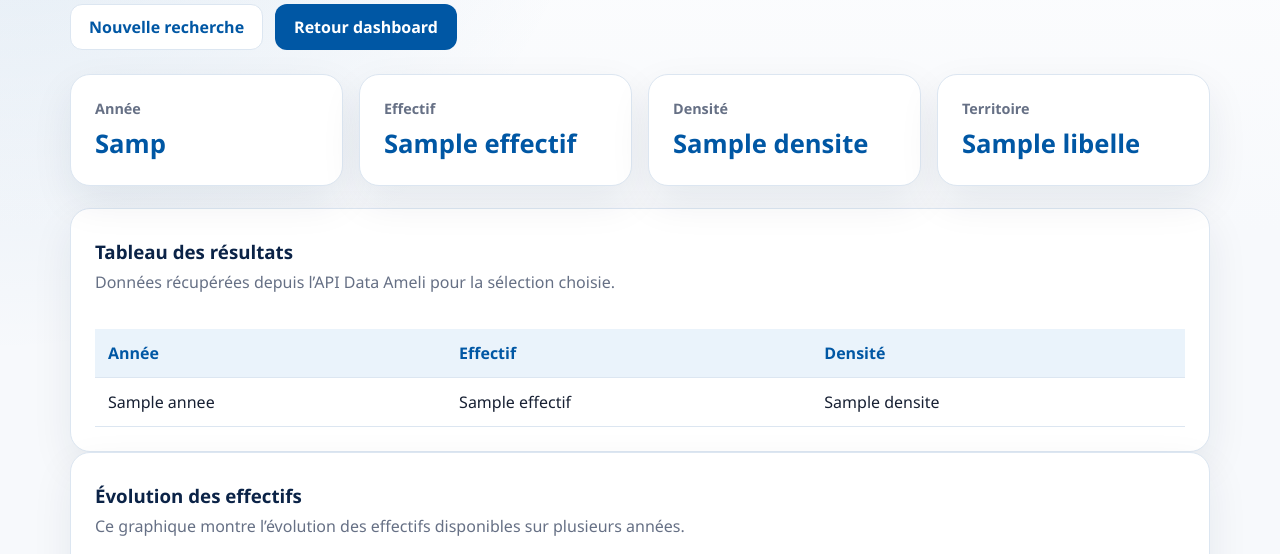
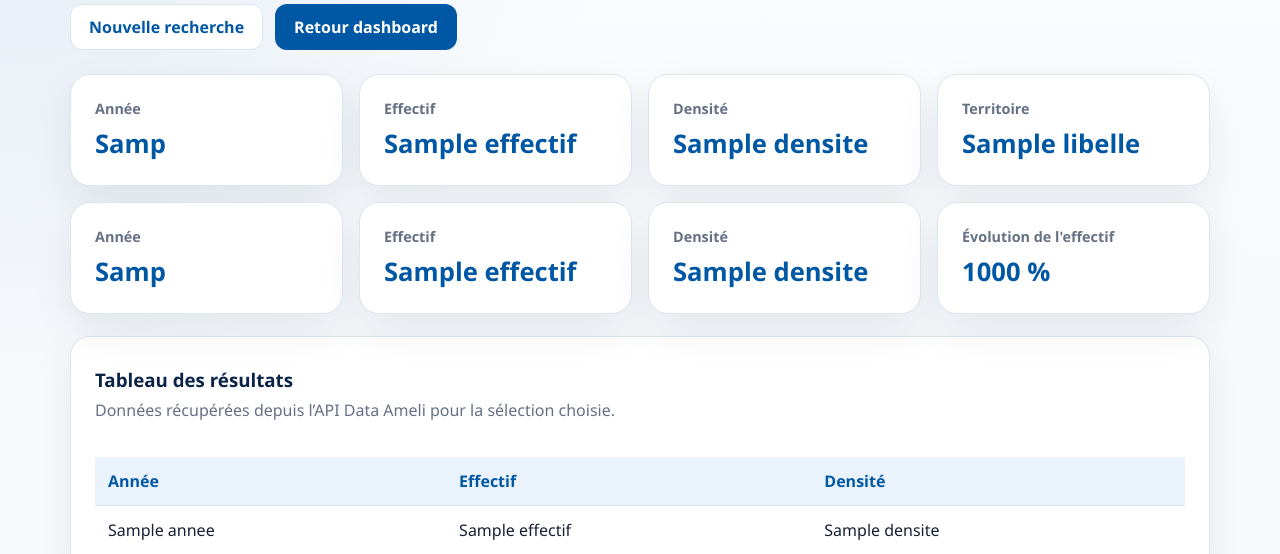
Before and after one commit to ThunderJoy61/S201-git, a Flask app: template templates/effectifs.html in a window 1280 px wide. Shown: the part 266-820 px from the top of the page. Run offline with Flask 3, Linux system fonts and the light colour scheme; the template is opened without the code that fills it: most values are stand-ins (such as "Sample title", 1, 10 or a date in 2020).

Commit message:
Ajout de comparaison lors de la sélection d'effectif

```diff
--- a/templates/accueil.html
+++ b/templates/accueil.html
@@ -166,7 +166,7 @@
                 <label for="first_year">Année de début</label>
                 <select name="first_year" id="first_year" required>
                     {% for a in range(2010, 2025) %}
-                        <option value="{{ a }}" {% if a == 2020 %}selected{% endif %}>{{ a }}</option>
+                        <option value="{{ a }}" {% if a == 2010 %}selected{% endif %}>{{ a }}</option>
                     {% endfor %}
                 </select>
             </div>
--- a/templates/effectifs.html
+++ b/templates/effectifs.html
@@ -39,6 +39,7 @@
 {% if resultats %}
 <section class="kpi-grid">
     {% set premier = resultats[0] %}
+    {% set dernier = resultats[-1] %}
 
     <div class="kpi-card">
         <span class="kpi-label">Année</span>
@@ -63,6 +64,27 @@
             <strong>France entière</strong>
         {% endif %}
     </div>
+
+    <div class="kpi-card">
+        <span class="kpi-label">Année</span>
+        <strong>{{ dernier.annee|string|truncate(4, True, '') }}</strong>
+    </div>
+
+    <div class="kpi-card">
+        <span class="kpi-label">Effectif</span>
+        <strong>{{ dernier.effectif }}</strong>
+    </div>
+
+    <div class="kpi-card">
+        <span class="kpi-label">Densité</span>
+        <strong>{{ dernier.densite }}</strong>
+    </div>
+
+    <div class="kpi-card">
+        <span class="kpi-label">Évolution de l'effectif</span>
+        <strong>{{ ((dernier.effectif - premier.effectif) / premier.effectif * 100) | round(2) }} %</strong>
+    </div>
+
 </section>
 {% endif %}
 
```
